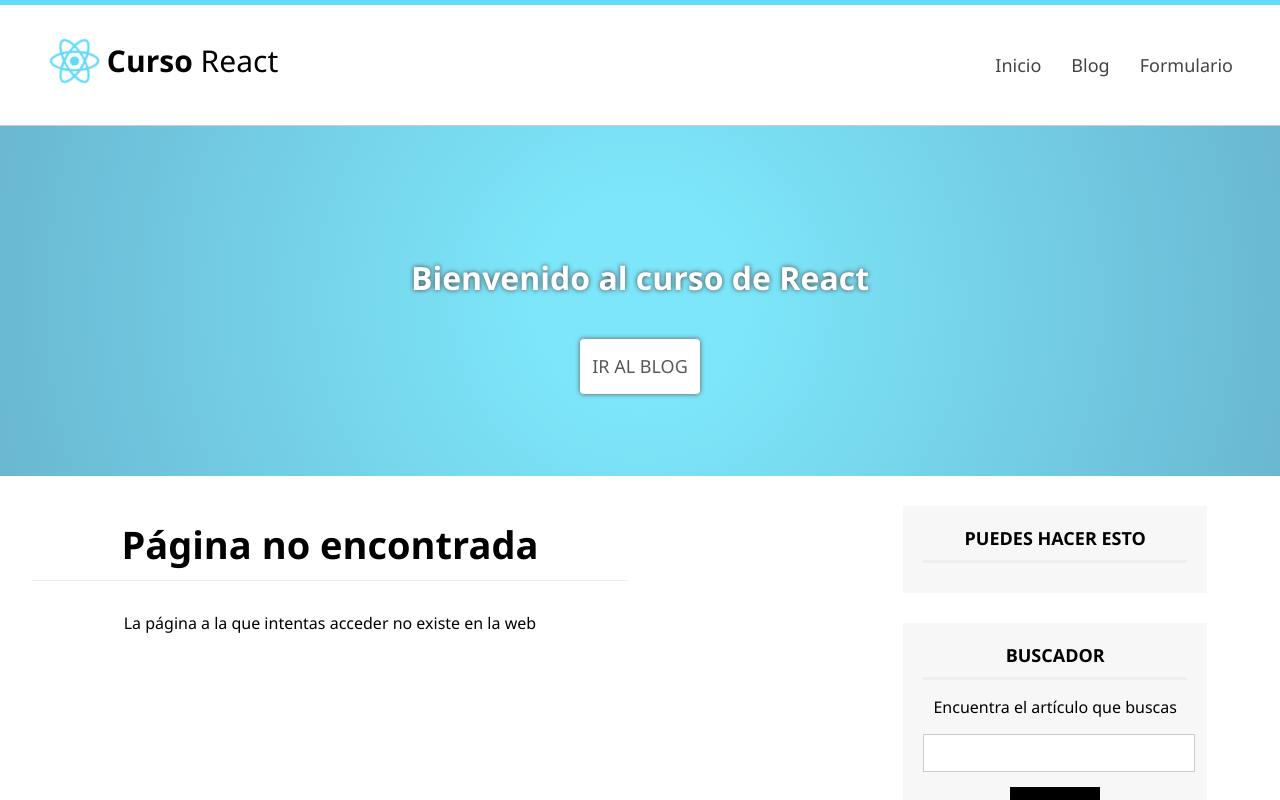
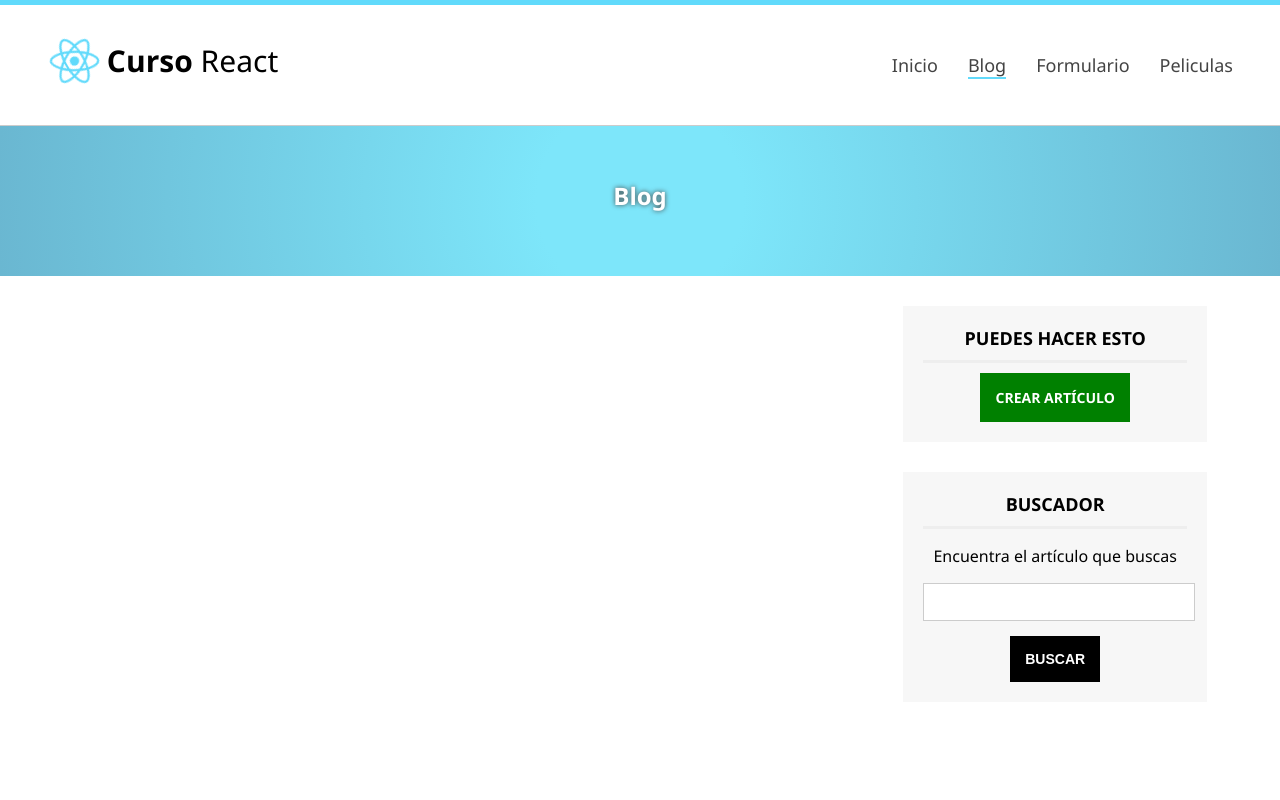
Before and after one commit to OriOrihuela/Master-Frontend-Frameworks, a React (Create React App) app in the folder learning-react/: page /blog in a window 1280 px wide. Shown: the top 800 px of the page. Built offline with nearby package versions, Linux system fonts and the light colour scheme.

Commit message:
feat(learning-react): create the main webpage components
Create the main components for the webpage; modify the <NavLink>
elements in Header.js component;

BREAKING CHANGE: !
Closes !

```diff
--- a/learning-react/src/App.js
+++ b/learning-react/src/App.js
@@ -3,8 +3,6 @@ import "./assets/css/App.css";
 
 // Components Imports.
 import Header from "./components/Header/Header";
-import Slider from "./components/Slider/Slider";
-import Sidebar from "./components/Sidebar/Sidebar";
 import Footer from "./components/Footer/Footer";
 
 // Routes.
@@ -16,13 +14,9 @@ function App() {
     <div className="App">
       <BrowserRouter>
         <Header></Header>
-        <Slider></Slider>
-        <div className="center">
-          <section id="content">
-            <Router></Router>
-          </section>
-          <Sidebar></Sidebar>
-        </div>
+        <section>
+          <Router></Router>
+        </section>
         <Footer></Footer>
       </BrowserRouter>
     </div>
--- a/learning-react/src/Router.js
+++ b/learning-react/src/Router.js
@@ -4,6 +4,9 @@ import React, { Component } from "react";
 import { Route, Switch } from "react-router-dom";
 
 // CUSTOM COMPONENTS
+import Home from "./components/Home/Home";
+import Blog from "./components/Blog/Blog";
+import Formulario from "./components/Formulario/Formulario";
 import Peliculas from "./components/Peliculas/Peliculas";
 import Error from "./components/Error/Error";
 
@@ -13,18 +16,27 @@ export default class Router extends Component {
       <div>
         {/* CONFIGURE ROUTES AND PAGES */}
         <Switch>
-          <Route exact path="/" component={Peliculas}></Route>
-          <Route exact path="/home" component={Peliculas}></Route>
-          <Route exact path="/ruta-prueba" component={Peliculas}></Route>
+          <Route exact path="/" component={Home}></Route>
+          <Route exact path="/home" component={Home}></Route>
+          <Route exact path="/blog" component={Blog}></Route>
+          <Route exact path="/formulario" component={Formulario}></Route>
+          <Route exact path="/peliculas" component={Peliculas}></Route>
 
-          {/* ROUTES WITH CUSTOM RENDER*/}
+          {/* 404 NOT FOUND */}
+          <Route component={Error}></Route>
+
+          {/**
+           * TEST ROUTING
+           */}
+
+          {/* ROUTES WITH CUSTOM RENDER */}
           <Route
             exact
             path="/pagina-1"
             render={() => <h1>Hola mundo desde la página 1</h1>}
           ></Route>
 
-          {/* ROUTES WITH PARAMS*/}
+          {/* ROUTES WITH PARAMS */}
           <Route
             exact
             path="/pruebas/:nombre/:apellidos?"
@@ -46,9 +58,6 @@ export default class Router extends Component {
               );
             }}
           ></Route>
-
-          {/* 404 NOT FOUND */}
-          <Route component={Error}></Route>
         </Switch>
       </div>
     );
--- /dev/null
+++ b/learning-react/src/components/Blog/Blog.js
@@ -0,0 +1,17 @@
+import React, { Component } from "react";
+import Slider from "../Slider/Slider";
+import Sidebar from "../Sidebar/Sidebar";
+
+export default class Blog extends Component {
+  render() {
+    return (
+      <div id="blog">
+        <Slider title="Blog" btn="" size="slider-small"></Slider>
+        <div className="center">
+          <div id="content">{/* ARTICLES LIST FROM THE API */}</div>
+          <Sidebar blog="true"></Sidebar>
+        </div>
+      </div>
+    );
+  }
+}
--- a/learning-react/src/components/Error/Error.js
+++ b/learning-react/src/components/Error/Error.js
@@ -4,7 +4,7 @@ export default class Error extends Component {
   render() {
     return (
       <div>
-        <section id="content">
+        <section id="content" style={{ width: 100 + "%" }}>
           <h2 className="subheader">Página no encontrada</h2>
           <p>La página a la que intentas acceder no existe en la web</p>
         </section>
--- /dev/null
+++ b/learning-react/src/components/Formulario/Formulario.js
@@ -0,0 +1,17 @@
+import React, { Component } from "react";
+import Slider from "../Slider/Slider";
+import Sidebar from "../Sidebar/Sidebar";
+
+export default class Formulario extends Component {
+  render() {
+    return (
+      <div id="blog">
+        <Slider title="Formulario" size="slider-small"></Slider>
+        <div className="center">
+          <div id="content">{/* ARTICLES LIST FROM THE API */}</div>
+          <Sidebar blog="false"></Sidebar>
+        </div>
+      </div>
+    );
+  }
+}
--- a/learning-react/src/components/Header/Header.js
+++ b/learning-react/src/components/Header/Header.js
@@ -22,10 +22,13 @@ export default class Header extends Component {
                   <NavLink to="/home" activeClassName="active">Inicio</NavLink>
                 </li>
                 <li>
-                  <NavLink to="/ruta-prueba">Blog</NavLink>
+                  <NavLink to="/blog">Blog</NavLink>
                 </li>
                 <li>
-                  <NavLink to="/página-1">Formulario</NavLink>
+                  <NavLink to="/formulario">Formulario</NavLink>
+                </li>
+                <li>
+                  <NavLink to="/peliculas">Peliculas</NavLink>
                 </li>
               </ul>
             </nav>
--- /dev/null
+++ b/learning-react/src/components/Home/Home.js
@@ -0,0 +1,19 @@
+import React, { Component } from "react";
+import Slider from "../Slider/Slider";
+import Sidebar from "../Sidebar/Sidebar";
+
+export default class Home extends Component {
+  render() {
+    return (
+      <div id="home">
+        <Slider title="Bienvenido al curso sobre React" btn="Ir al blog" size="slider-big"></Slider>
+        <div className="center">
+          <div id="content">
+            <h1 className="subheader">Últimos artículos</h1>
+          </div>
+          <Sidebar></Sidebar>
+        </div>
+      </div>
+    );
+  }
+}
--- a/learning-react/src/components/Peliculas/Peliculas.js
+++ b/learning-react/src/components/Peliculas/Peliculas.js
@@ -1,5 +1,7 @@
 import React, { Component } from "react";
 import Pelicula from "../Pelicula/Pelicula";
+import Slider from "../Slider/Slider";
+import Sidebar from "../Sidebar/Sidebar";
 
 export default class Peliculas extends Component {
   /**
@@ -30,8 +32,11 @@ export default class Peliculas extends Component {
   // Render method.
   render() {
     return (
+      <div id="peliculas">
+        <Slider title="Peliculas" size="slider-small"></Slider>
+        <div className="center">
           <div id="content" className="peliculas">
-        <h2 className="subheader">Peliculas</h2>
+            <h2 className="subheader">Listado de peliculas</h2>
             <p>Selección de las películas favoritas de {this.state.nombre}</p>
             <button className="btn" onClick={this.changeTitle}>
               Cambiar título de Batman
@@ -57,6 +62,9 @@ export default class Peliculas extends Component {
               })}
             </div>
           </div>
+          <Sidebar blog="false"></Sidebar>
+        </div>
+      </div>
     );
   }
 
--- a/learning-react/src/components/Sidebar/Sidebar.js
+++ b/learning-react/src/components/Sidebar/Sidebar.js
@@ -5,12 +5,14 @@ export default class Sidebar extends Component {
     return (
       <div>
         <aside id="sidebar">
-          <div id="search" className="sidebar-item">
-            <h3>Puedes hacer esto</h3>
-            {/* <a href="#" className="btn btn-success">
-              Crear artículo
-            </a> */}
-          </div>
+          {this.props.blog === "true" && (
+            <div id="search" className="sidebar-item">
+              <h3>Puedes hacer esto</h3>
+              <a href="#" className="btn btn-success">
+                Crear artículo
+              </a>
+            </div>
+          )}
           <div id="search" className="sidebar-item">
             <h3>Buscador</h3>
             <p>Encuentra el artículo que buscas</p>
--- a/learning-react/src/components/Slider/Slider.js
+++ b/learning-react/src/components/Slider/Slider.js
@@ -4,11 +4,13 @@ export default class Slider extends Component {
   render() {
     return (
       <div>
-        <div id="slider" className="slider-big">
-          <h1>Bienvenido al curso de React</h1>
-          <a href="blog.html" className="btn-white">
-            Ir al blog
-          </a>
+        <div id="slider" className={this.props.size}>
+          <h1>{this.props.title}</h1>
+          {this.props.btn && (
+            <a href="blog.html" className="btn-white">
+              {this.props.btn}
+            </a>
+          )}
         </div>
       </div>
     );
```
Lines whose indentation alone changed are shown as unchanged.
